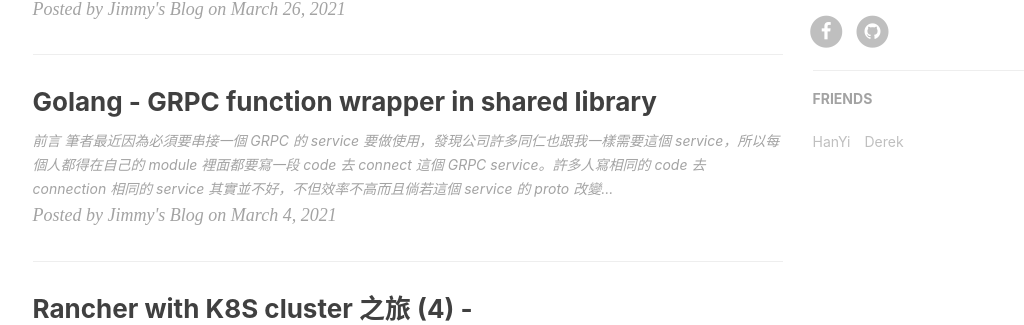
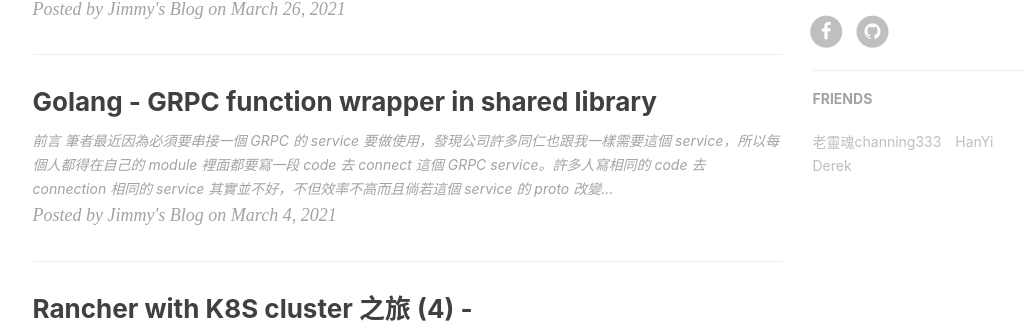
Before and after one commit to jimmyw86878/jimmyw86878.github.io, a Jekyll site: the page built from index.html, in a window 1280 px wide and 900 px high, scrolled down 1025 px. Shown: the part 127-452 px from the top of the window, without its empty margins (135-1159 px from the left). Built offline with Jekyll 4.4.1, drawn with Linux system fonts in a browser that asks for light colours; nearby versions of some CDN libraries; the list of posts is cut into pages by our own code; comment, search, counter and statistics services are not loaded.

Commit message:
add new firends Lu

```diff
--- a/_config.yml
+++ b/_config.yml
@@ -103,6 +103,10 @@
 # Friends
 friends: [
     {
+        title: "老靈魂channing333",
+        href: "https://channing333.github.io/"
+    },
+    {
         title: "HanYi",
         href: "https://github.com/hyt0617"
     },
```
